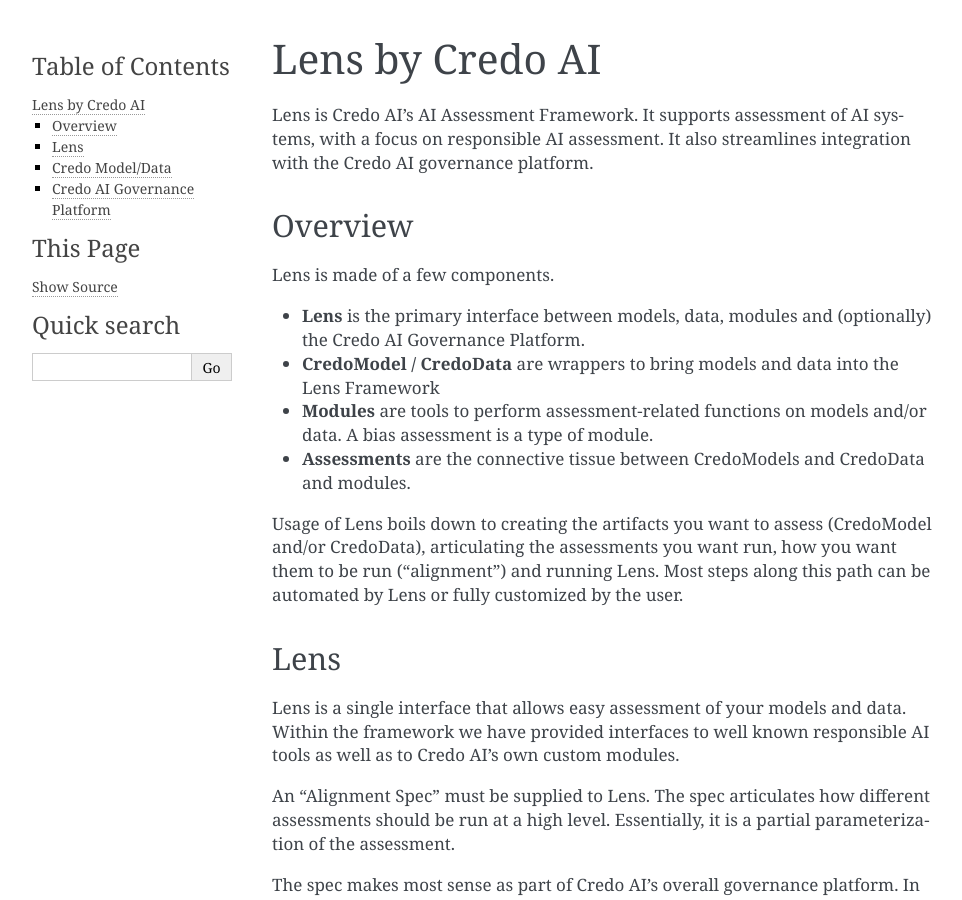
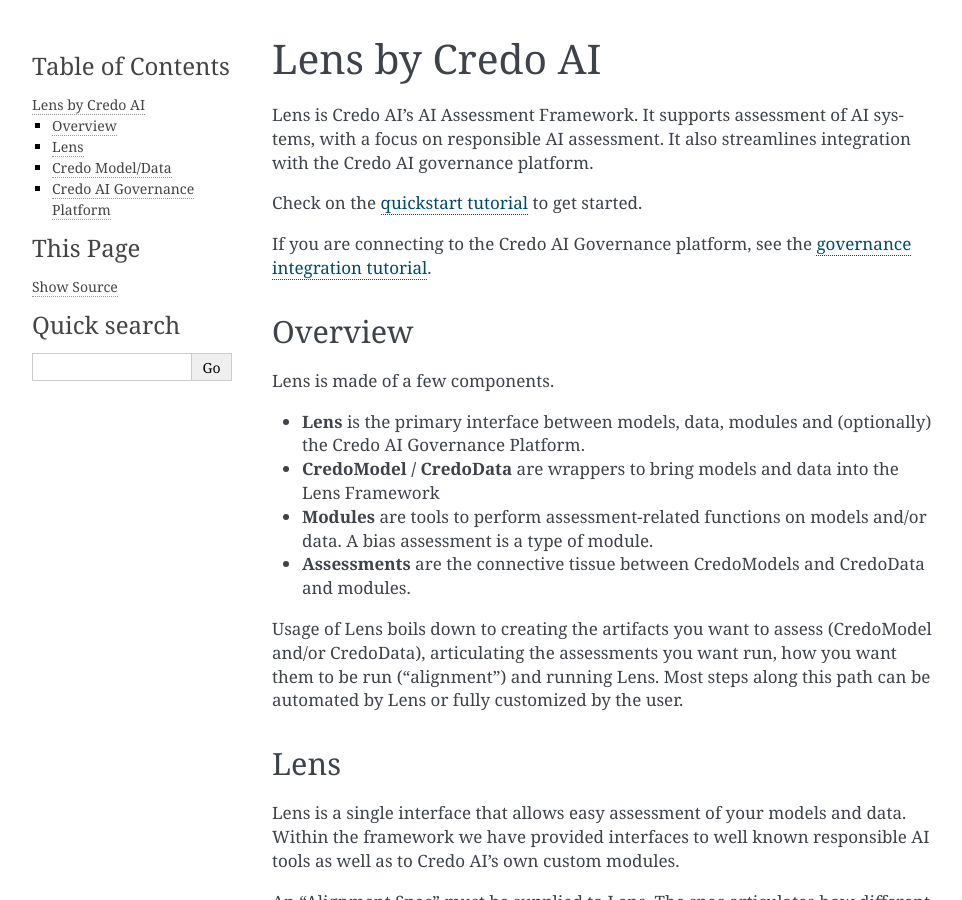
Before and after one commit to credo-ai/credoai_lens, a Sphinx documentation site: the page built from docs/index.rst, in a window 1280 px wide and 900 px high. Shown: the whole window, without its empty margins (148-1110 px from the left). Built offline with Sphinx 7.4.7, drawn with Linux system fonts in a browser that asks for light colours; pages that are not in the unit, such as notebooks, are missing from menus.

Commit message:
updated docs

```diff
--- a/docs/index.rst
+++ b/docs/index.rst
@@ -14,6 +15,11 @@
 Lens is Credo AI's AI Assessment Framework. It supports assessment
 of AI systems, with a focus on responsible AI assessment. It also
 streamlines integration with the Credo AI governance platform.
+
+Check on the `quickstart tutorial <https://credoai-lens.readthedocs.io/en/latest/notebooks/quickstart.html>`_
+to get started.
+
+If you are connecting to the Credo AI Governance platform, see the `governance integration tutorial <https://credoai-lens.readthedocs.io/en/latest/notebooks/governance_integration.html>`_.
 
 Overview
 --------
```
Also changed, not shown: other parts of docs/index.rst (+1 -0 lines), README.md (+3 -2 lines), docs/setup.rst (added, +17 -0 lines).
